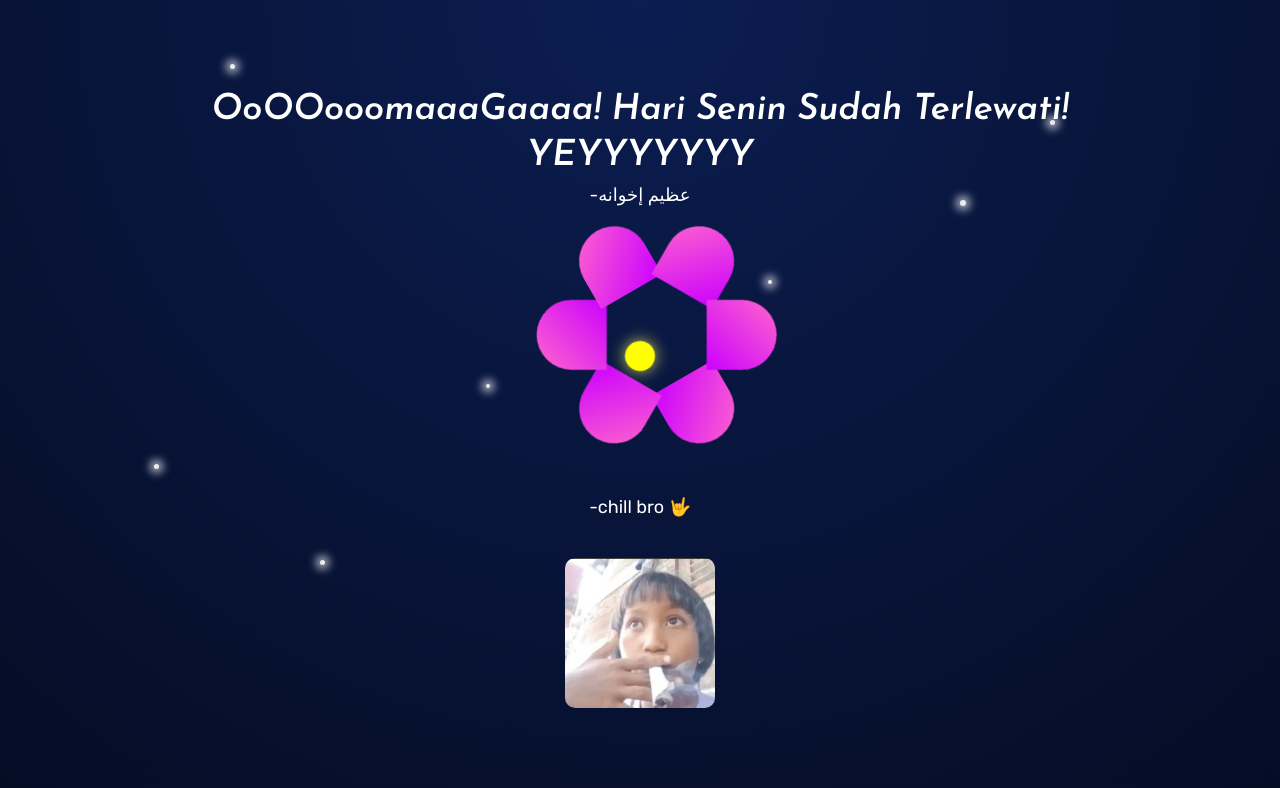
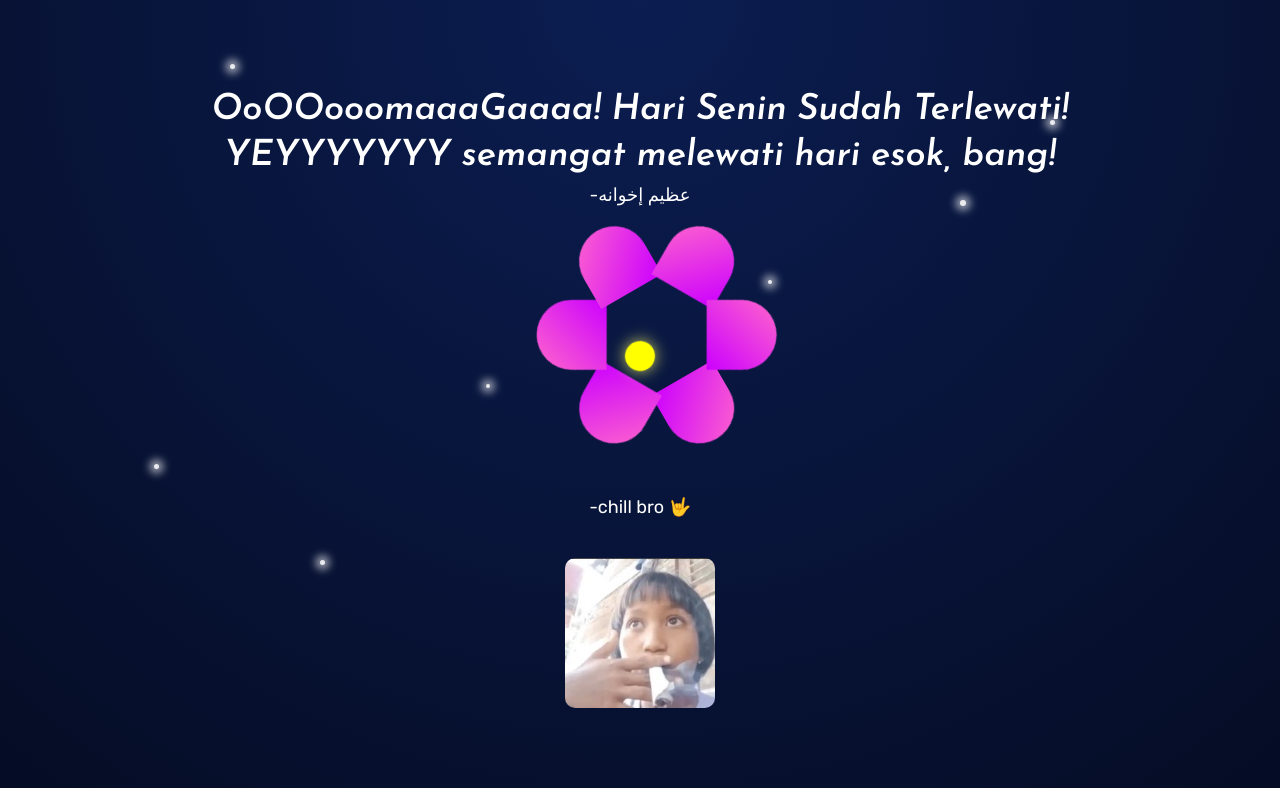
Before and after one commit to Keisyaderil/Ube, a plain HTML site: page index.html in a window 1280 px wide. Drawn offline with Linux system fonts and the light colour scheme.

Commit message:
Update index.html

```diff
--- a/index.html
+++ b/index.html
@@ -153,7 +153,7 @@
   <!-- Isi utamamu -->
   <div class="container">
     <h1 class="my-custom-class"> OoOOooomaaaGaaaa! Hari Senin Sudah Terlewati! </h1>
-    <h1 class="my-custom-class"> YEYYYYYYY </h1>
+    <h1 class="my-custom-class"> YEYYYYYYY semangat melewati hari esok, bang! </h1>
     <p class="rubik-arab">-عظيم إخوانه</p>
     <h1> </h1>
     <h1> </h1>
```
